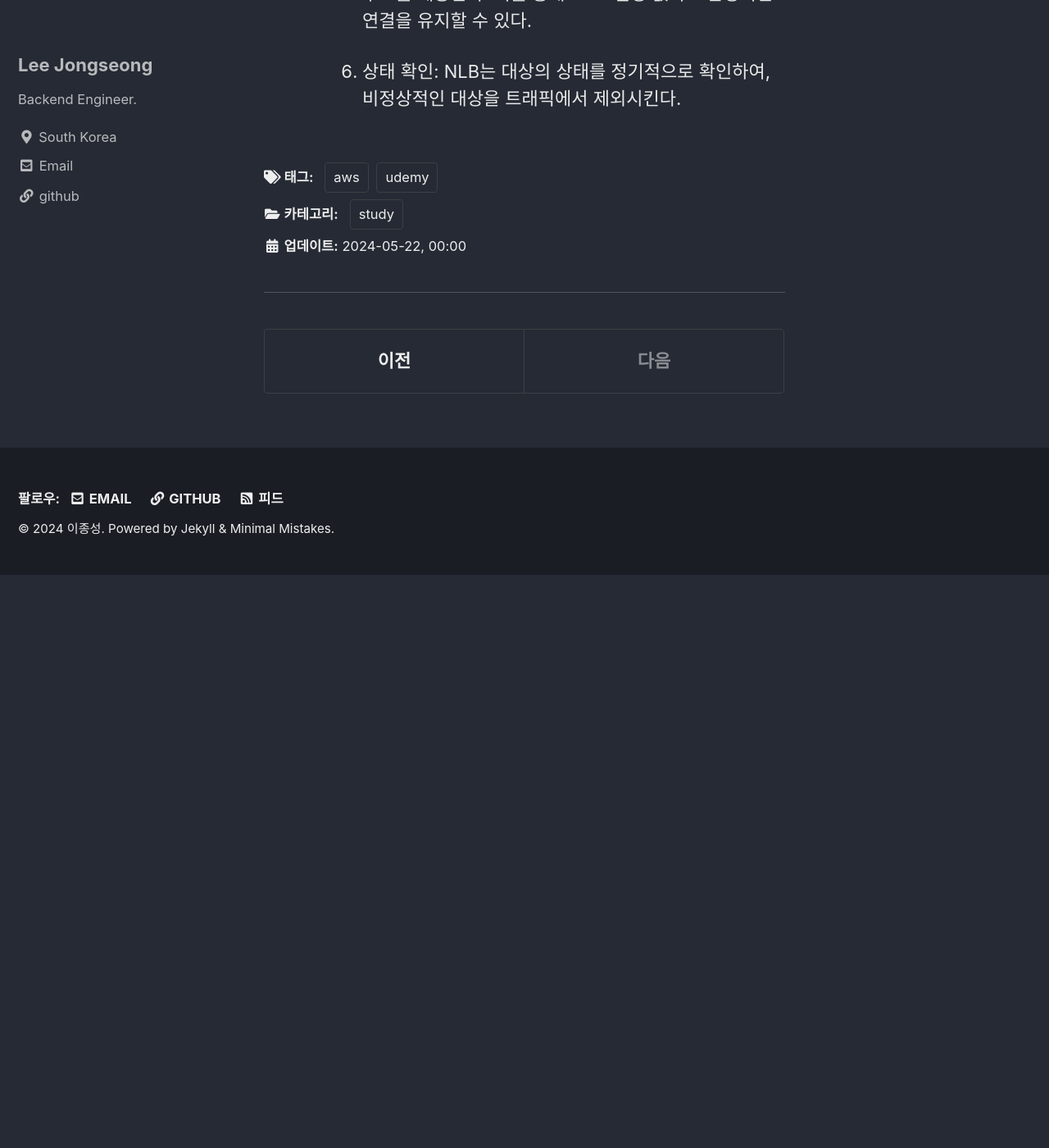
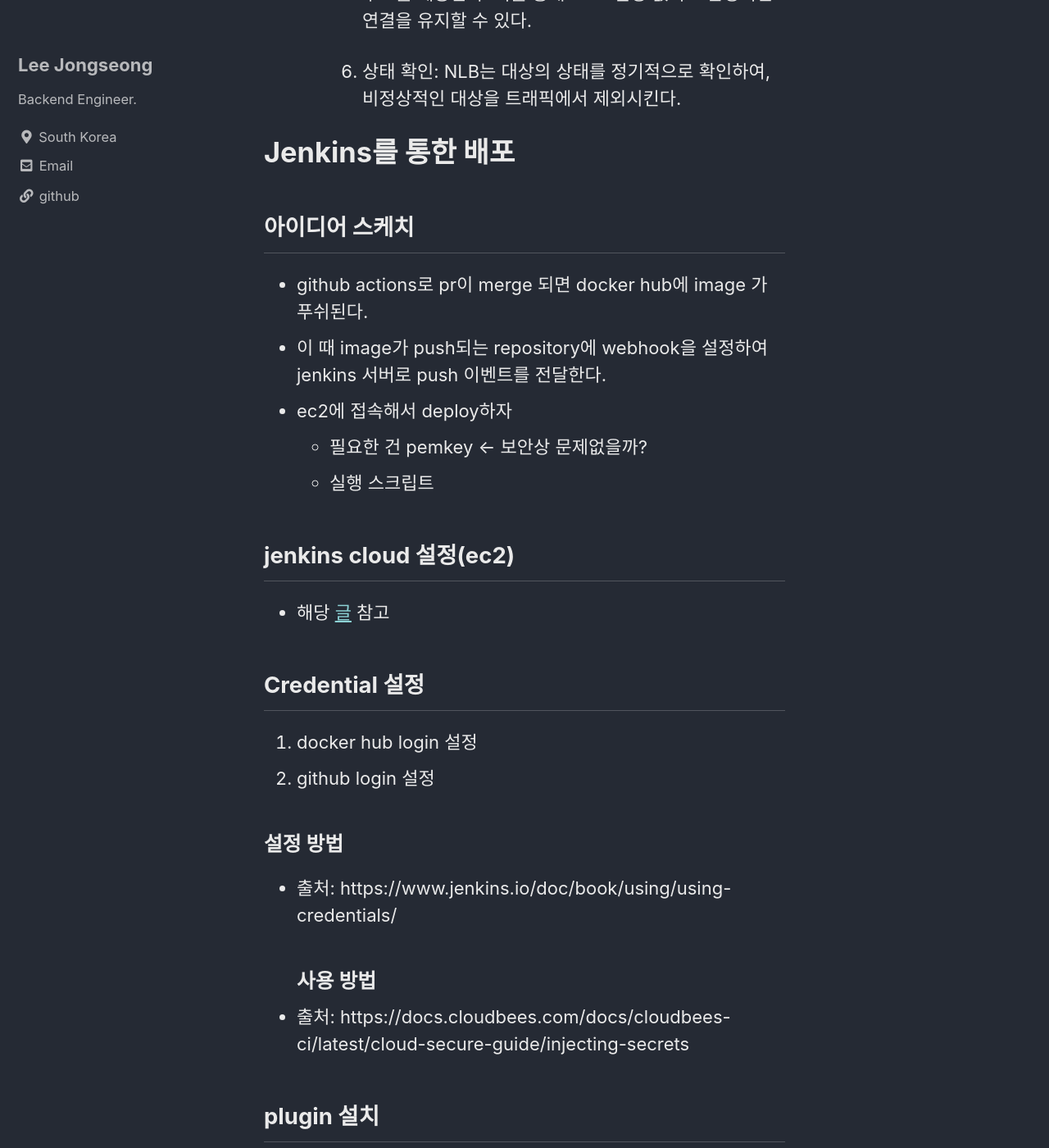
Before and after one commit to jongseong-dev/today-learn, a Jekyll site: the page built from study/_posts/2024/05/2024-05-22-20240522-TL.md, in a window 1280 px wide and 1400 px high, scrolled down 3407 px. Shown: the whole window at 82% size. Built offline with Jekyll 4.4.1, drawn with Linux system fonts in a browser that asks for light colours; cached includes are drawn as plain includes; before the commit the page ends 4108 px from its top, so only the background shows below that; some of the changed text lies outside the part shown.

Commit message:
feat: jenkins 배포 정리 중

```diff
--- a/study/_posts/2024/05/2024-05-22-20240522-TL.md
+++ b/study/_posts/2024/05/2024-05-22-20240522-TL.md
@@ -71,3 +71,37 @@ tags:
     5. 정적 IP 할당: NLB는 탄력적 IP 주소를 사용하여 고정 IP 주소를 제공한다. 이를 통해 DNS 설정 없이도 안정적인 연결을 유지할 수 있다.
 
     6. 상태 확인: NLB는 대상의 상태를 정기적으로 확인하여, 비정상적인 대상을 트래픽에서 제외시킨다.
+
+
+# Jenkins를 통한 배포
+
+## 아이디어 스케치
+
+- github actions로 pr이 merge 되면 docker hub에 image 가 푸쉬된다.
+- 이 때 image가 push되는 repository에 webhook을 설정하여 jenkins 서버로 push 이벤트를 전달한다.
+- ec2에 접속해서 deploy하자
+  - 필요한 건 pemkey <- 보안상 문제없을까?
+  - 실행 스크립트
+
+
+## jenkins cloud 설정(ec2)
+
+- 해당 [글](https://www.jenkins.io/doc/tutorials/tutorial-for-installing-jenkins-on-AWS/) 참고
+
+## Credential 설정
+
+1. docker hub login 설정
+2. github login 설정
+
+### 설정 방법
+- 출처: https://www.jenkins.io/doc/book/using/using-credentials/
+### 사용 방법
+- 출처: https://docs.cloudbees.com/docs/cloudbees-ci/latest/cloud-secure-guide/injecting-secrets
+
+## plugin 설치
+
+- [Docker Hub/Registry Notification Plugin](https://plugins.jenkins.io/dockerhub-notification/)
+
+## jenkins 생성
+
+- freestyle project 생성
```
